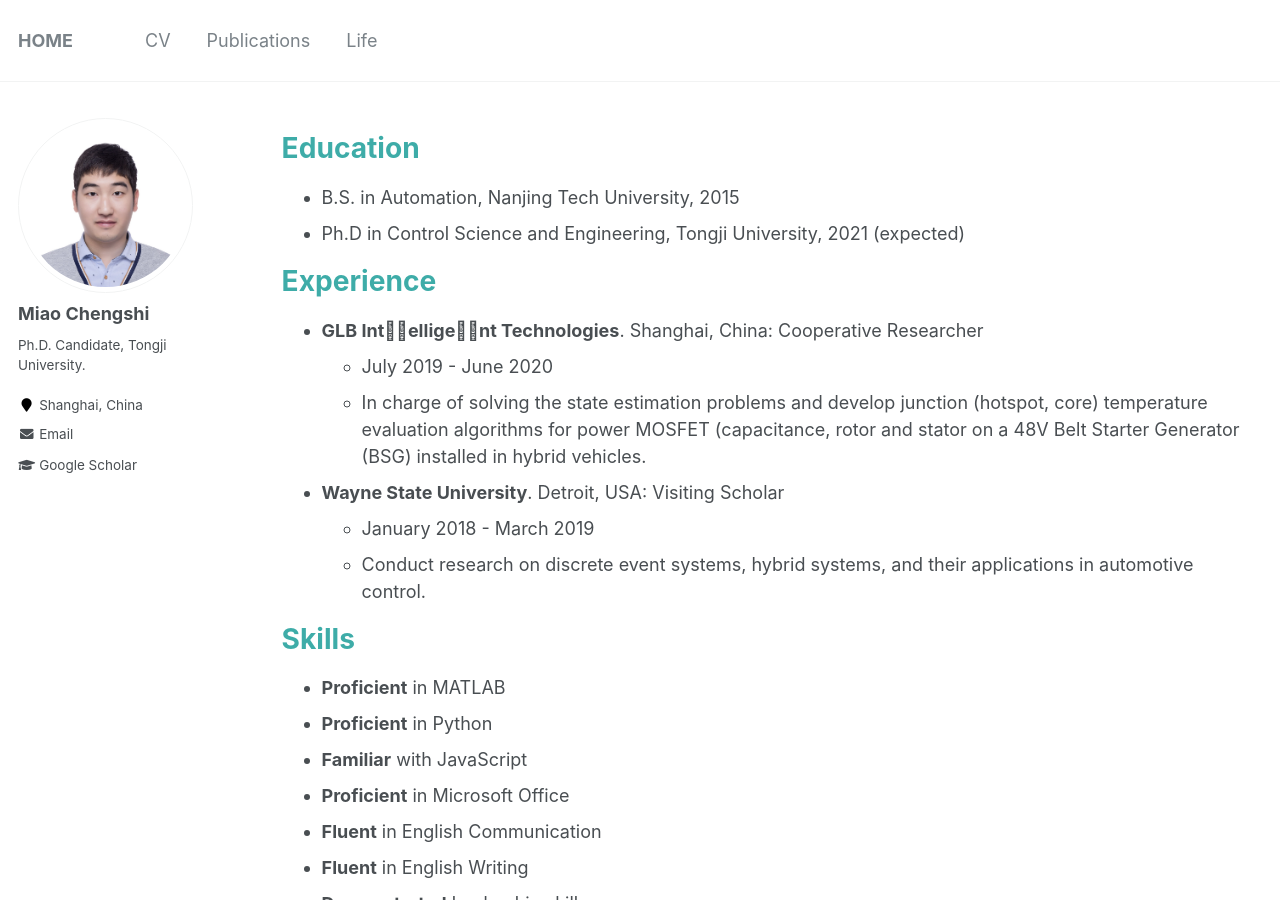
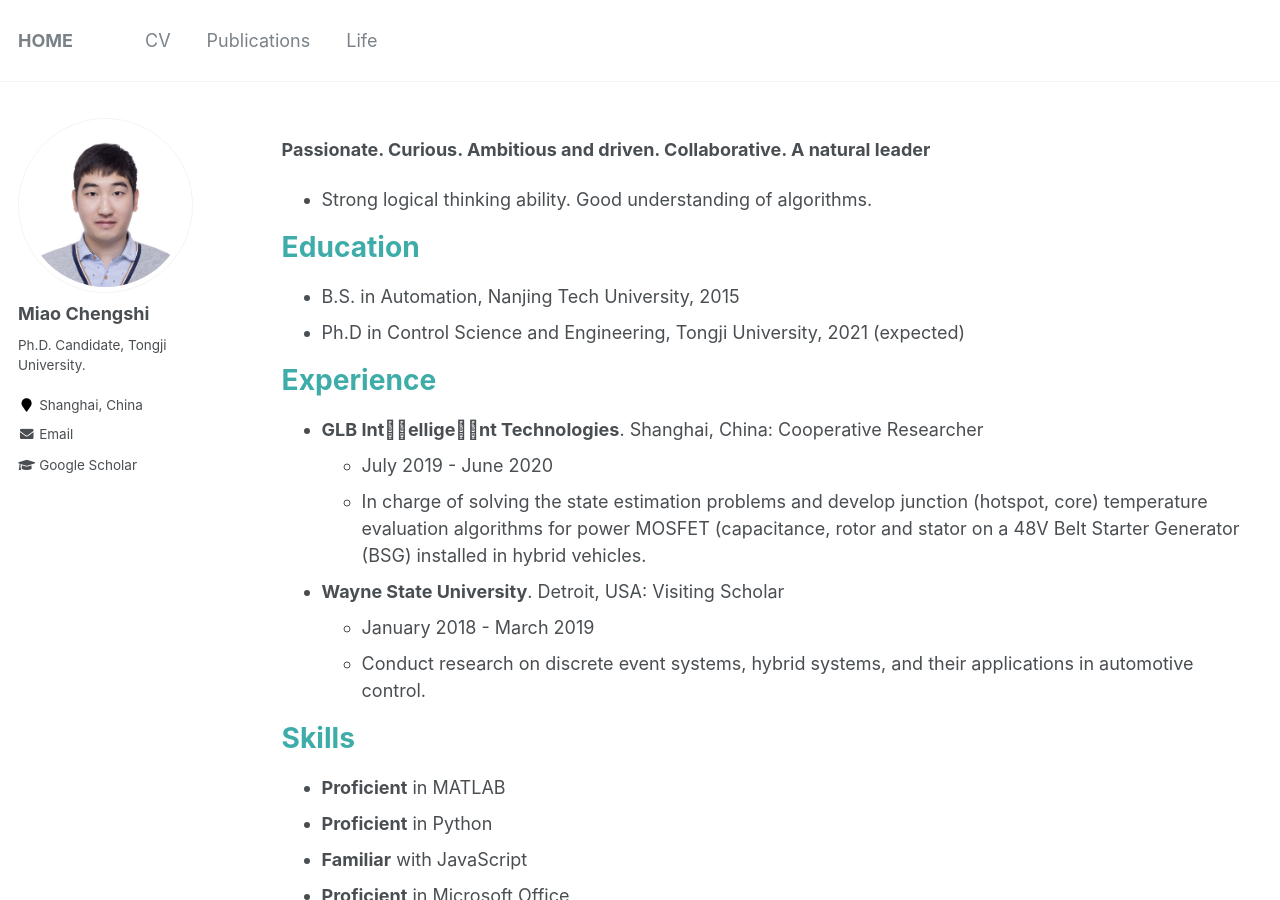
Before and after one commit to miaochengshi/miaochengshi.github.io, a Jekyll site: the page built from _pages/cv.md, in a window 1280 px wide and 900 px high. Built offline with Jekyll 4.4.1, drawn with Linux system fonts in a browser that asks for light colours.

Commit message:
Update cv.md

```diff
--- a/_pages/cv.md
+++ b/_pages/cv.md
@@ -6,6 +6,10 @@ author_profile: true
 redirect_from:
   - /cv
 ---
+
+**Passionate. Curious. Ambitious and driven. Collaborative. A natural leader**
+
+* Strong logical thinking ability. Good understanding of algorithms.
 
 Education
 ======
```
